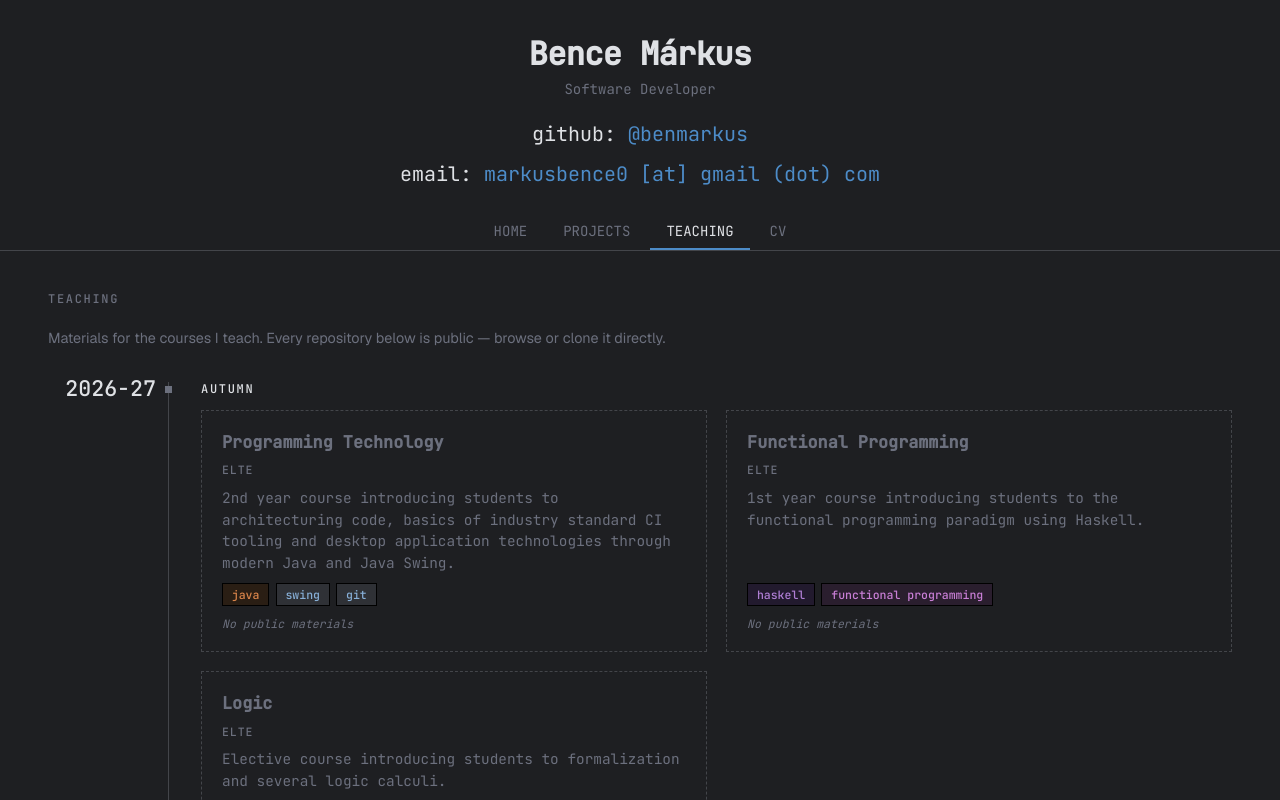
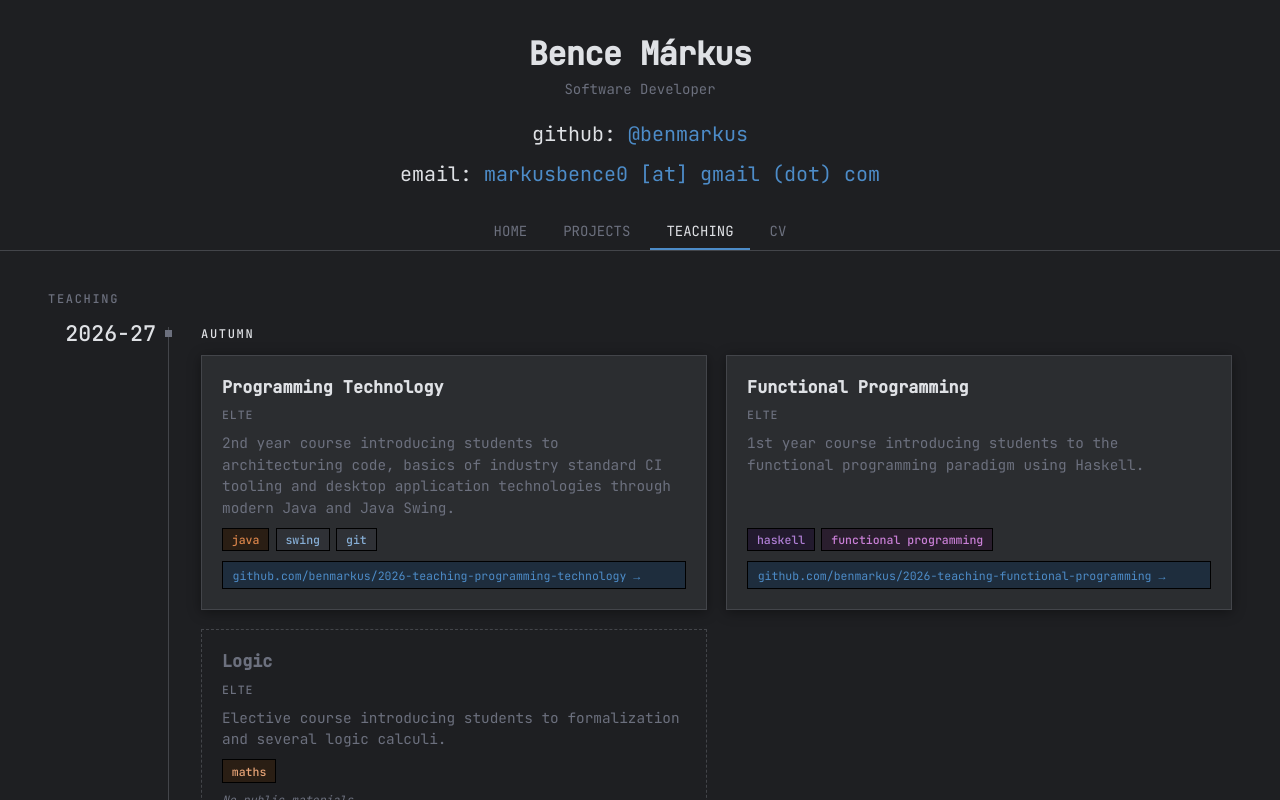
Before and after one commit to benmarkus/benmarkus.github.io, an Angular app: page /teaching in a window 1280 px wide. Shown: the top 800 px of the page. Built offline with nearby package versions, Linux system fonts and the light colour scheme.

Commit message:
add urls and remove teaching lead

```diff
--- a/src/app/features/teaching/teaching-page/teaching-page.css
+++ b/src/app/features/teaching/teaching-page/teaching-page.css
@@ -9,14 +9,6 @@
   font-weight: 500;
   letter-spacing: 0.14em;
   text-transform: uppercase;
-  color: var(--color-text-secondary);
-}
-
-.section__lead {
-  margin: 0 0 2rem;
-  max-width: 46rem;
-  font-size: 0.9rem;
-  line-height: 1.6;
   color: var(--color-text-secondary);
 }
 
--- a/src/app/features/teaching/teaching-page/teaching-page.html
+++ b/src/app/features/teaching/teaching-page/teaching-page.html
@@ -1,9 +1,6 @@
 <div class="shell">
   <section class="section">
     <h2 class="section__title">Teaching</h2>
-    <p class="section__lead">
-      Materials for the courses I teach. Every repository below is public &mdash; browse or clone it directly.
-    </p>
     <ol class="timeline">
       @for (entry of timeline; track entry.startYear) {
         <li class="timeline-entry">
--- a/src/data/courses.json
+++ b/src/data/courses.json
@@ -51,6 +51,7 @@
     "term": "autumn",
     "institution": "ELTE",
     "description": "2nd year course introducing students to architecturing code, basics of industry standard CI tooling and desktop application technologies through modern Java and Java Swing.",
+    "url":"https://github.com/benmarkus/2026-teaching-programming-technology",
     "tags": ["java", "swing", "git"]
   },
   {
@@ -60,6 +61,7 @@
     "term": "autumn",
     "institution": "ELTE",
     "description": "1st year course introducing students to the functional programming paradigm using Haskell.",
+    "url": "https://github.com/benmarkus/2026-teaching-functional-programming",
     "tags": ["haskell", "functional programming"]
   },
   {
```
